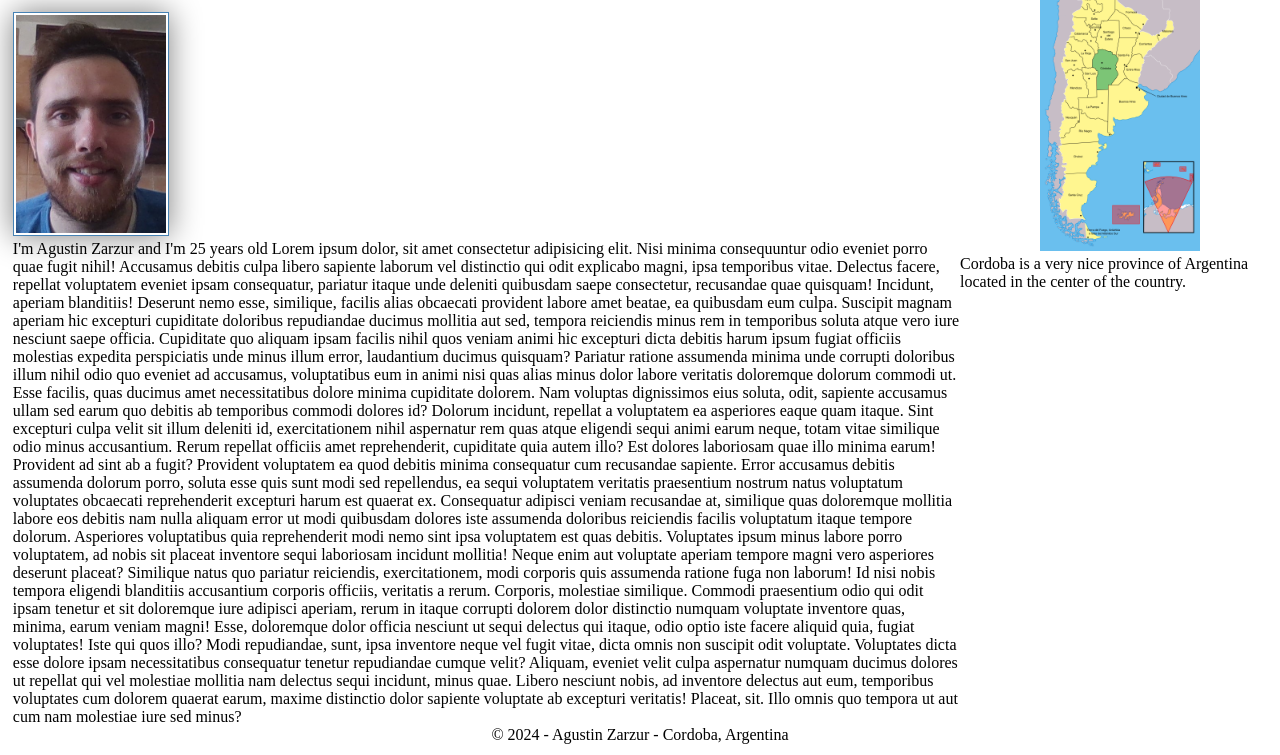
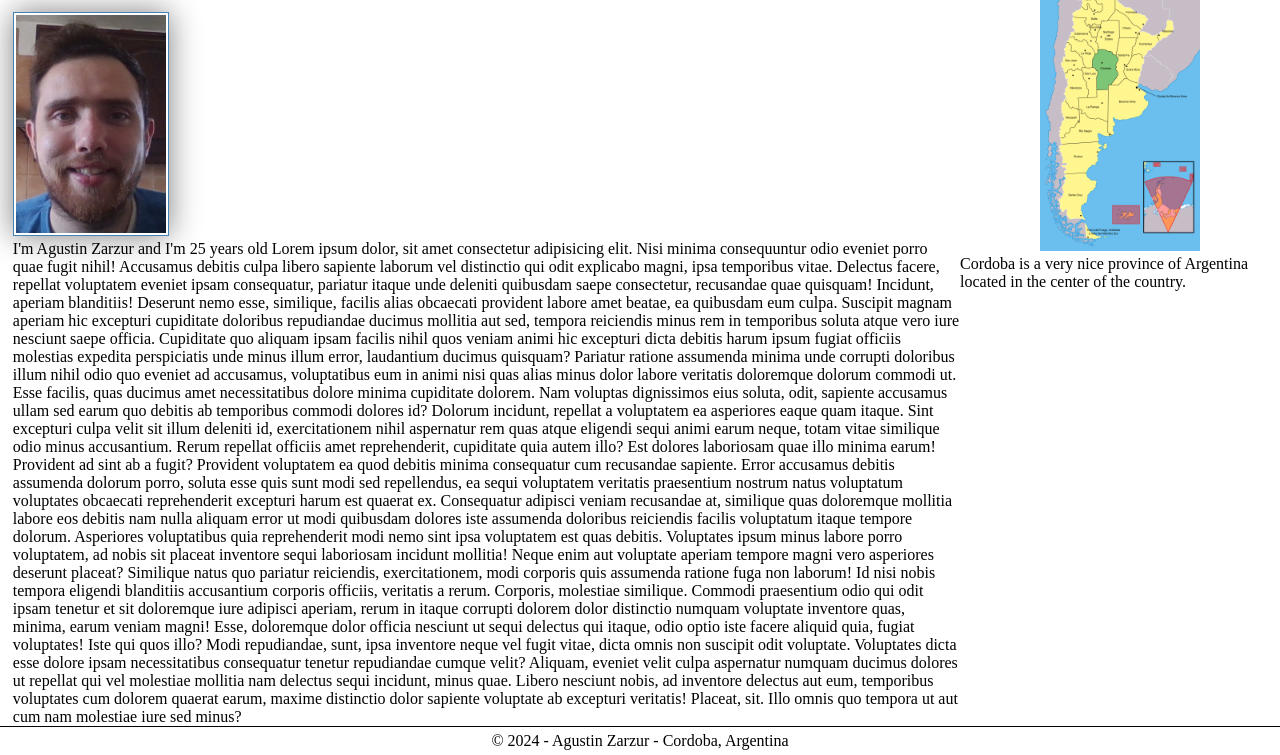
Before and after one commit to Aguszar/wdd130, a plain HTML site: page index.html in a window 1280 px wide. Shown: the part 234-989 px from the top of the page. Drawn offline with Linux system fonts and the light colour scheme.

Commit message:
footer css

```diff
--- a/styles/styles.css
+++ b/styles/styles.css
@@ -35,7 +35,7 @@ main img{
 }
 
 p{
-    padding: 0;
+    padding: 0  ;
 }
 
 aside{
@@ -52,5 +52,8 @@ aside img{
 footer{
     width: 100%;
     float: left;
+    border-top: 1px solid black;
+    padding-top: 5px;
+    margin-bottom: 5px;
     text-align: center;
 }
```
